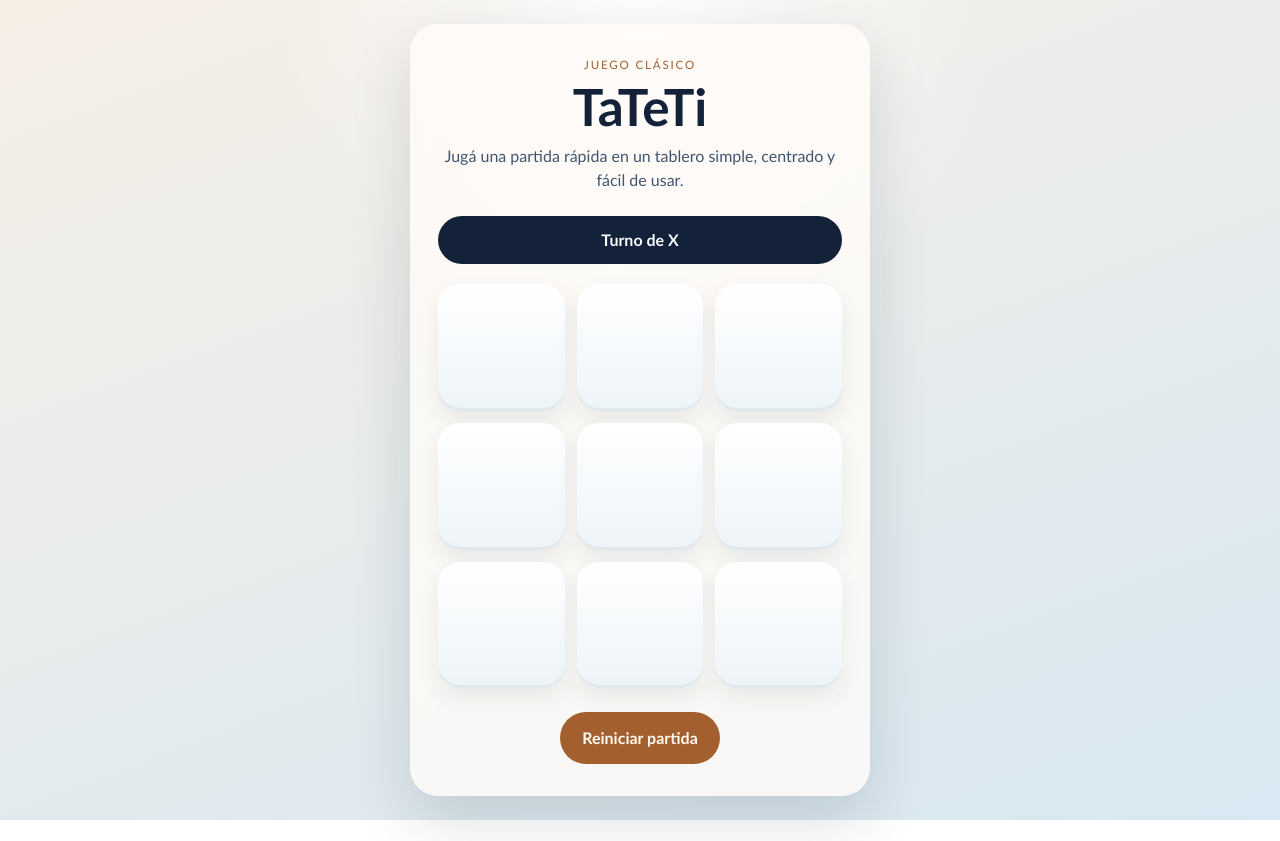
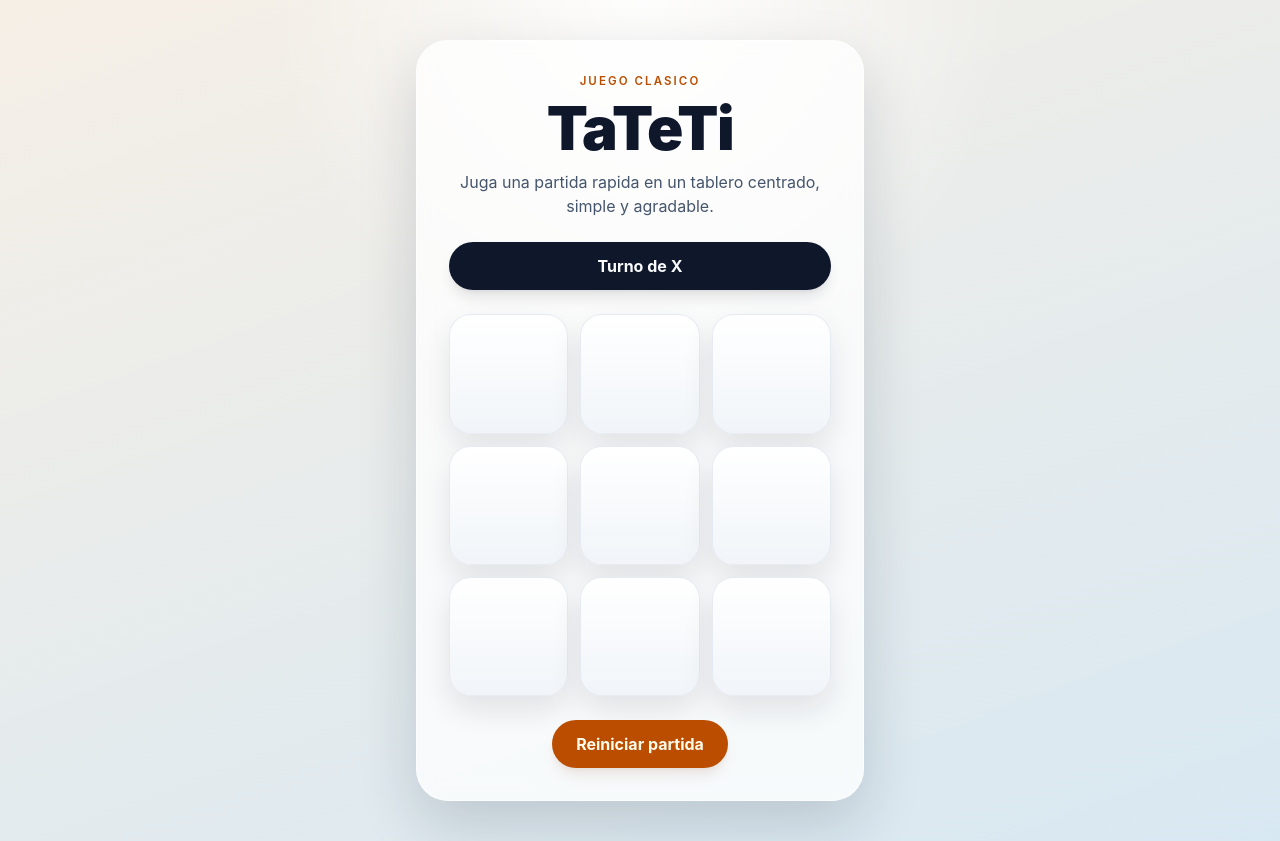
Before and after one commit to brunotarghetta/TicTacToe, a React (Vite) app: page / in a window 1280 px wide. Before the commit the page ends 820 px from the top, so only its background shows below. Built offline with nearby package versions, Linux system fonts and the light colour scheme.

Commit message:
Migrate app styles to Tailwind CSS

```diff
--- a/package.json
+++ b/package.json
@@ -9,8 +9,10 @@
     "preview": "vite preview"
   },
   "dependencies": {
+    "@tailwindcss/vite": "^4.2.1",
     "react": "^19.0.0",
-    "react-dom": "^19.0.0"
+    "react-dom": "^19.0.0",
+    "tailwindcss": "^4.2.1"
   },
   "devDependencies": {
     "@vitejs/plugin-react": "^5.0.0",
--- a/src/App.jsx
+++ b/src/App.jsx
@@ -27,7 +27,12 @@ function calculateWinner(squares) {
 function Square({ value, onClick, isHighlighted }) {
   return (
     <button
-      className={`square${isHighlighted ? " square--highlighted" : ""}`}
+      className={[
+        "aspect-square rounded-[1.35rem] border border-slate-200/80 text-4xl font-black text-slate-900 shadow-[0_14px_30px_rgba(15,23,42,0.10)] transition duration-150 hover:-translate-y-0.5 hover:shadow-[0_18px_34px_rgba(15,23,42,0.14)] focus:outline-none focus-visible:ring-4 focus-visible:ring-amber-500/50",
+        isHighlighted
+          ? "bg-linear-to-b from-amber-300 to-orange-400"
+          : "bg-linear-to-b from-white to-slate-100",
+      ].join(" ")}
       onClick={onClick}
       type="button"
     >
@@ -69,19 +74,31 @@ export default function App() {
   }
 
   return (
-    <main className="app">
-      <section className="game-card">
-        <p className="eyebrow">Juego clásico</p>
-        <h1>TaTeTi</h1>
-        <p className="description">
-          Jugá una partida rápida en un tablero simple, centrado y fácil de usar.
+    <main className="relative min-h-screen overflow-hidden bg-[linear-gradient(160deg,#f6efe6_0%,#d8e8f2_100%)] px-6 py-10 text-slate-900">
+      <div className="absolute inset-0 bg-[radial-gradient(circle_at_top,rgba(255,255,255,0.92),rgba(255,255,255,0)_35%)]" />
+
+      <section className="relative mx-auto grid min-h-[calc(100vh-5rem)] max-w-md place-items-center">
+        <div className="w-full rounded-[2rem] border border-white/60 bg-white/75 p-7 text-center shadow-[0_24px_60px_rgba(15,23,42,0.16)] backdrop-blur md:p-8">
+          <p className="mb-2 text-[0.72rem] font-semibold uppercase tracking-[0.18em] text-amber-700">
+            Juego clasico
+          </p>
+          <h1 className="text-5xl font-black tracking-tight sm:text-6xl">TaTeTi</h1>
+          <p className="mt-3 text-sm leading-6 text-slate-600 sm:text-base">
+            Juga una partida rapida en un tablero centrado, simple y agradable.
           </p>
 
-        <div className="status" aria-live="polite">
+          <div
+            aria-live="polite"
+            className="mt-6 rounded-full bg-slate-900 px-4 py-3 text-sm font-bold text-slate-50 shadow-lg shadow-slate-900/10 sm:text-base"
+          >
             {status}
           </div>
 
-        <div className="board" role="grid" aria-label="Tablero de TaTeTi">
+          <div
+            aria-label="Tablero de TaTeTi"
+            className="mt-6 grid grid-cols-3 gap-3"
+            role="grid"
+          >
             {board.map((value, index) => (
               <Square
                 key={index}
@@ -92,9 +109,14 @@ export default function App() {
             ))}
           </div>
 
-        <button className="reset-button" onClick={handleReset} type="button">
+          <button
+            className="mt-6 inline-flex items-center justify-center rounded-full bg-amber-700 px-6 py-3 text-sm font-bold text-amber-50 shadow-lg shadow-amber-900/10 transition duration-150 hover:-translate-y-0.5 hover:bg-amber-800 focus:outline-none focus-visible:ring-4 focus-visible:ring-slate-900/20 sm:text-base"
+            onClick={handleReset}
+            type="button"
+          >
             Reiniciar partida
           </button>
+        </div>
       </section>
     </main>
   );
--- a/src/styles.css
+++ b/src/styles.css
@@ -1,139 +1 @@
-:root {
-  font-family: "Trebuchet MS", "Segoe UI", sans-serif;
-  color: #132238;
-  background:
-    radial-gradient(circle at top, rgba(255, 255, 255, 0.9), rgba(255, 255, 255, 0) 35%),
-    linear-gradient(160deg, #f6efe6 0%, #d8e8f2 100%);
-  line-height: 1.5;
-  font-weight: 400;
-}
-
-* {
-  box-sizing: border-box;
-}
-
-body {
-  margin: 0;
-  min-width: 320px;
-  min-height: 100vh;
-}
-
-button {
-  font: inherit;
-}
-
-.app {
-  min-height: 100vh;
-  display: grid;
-  place-items: center;
-  padding: 24px;
-}
-
-.game-card {
-  width: min(100%, 460px);
-  padding: 32px 28px;
-  border-radius: 28px;
-  background: rgba(255, 252, 248, 0.82);
-  box-shadow: 0 24px 60px rgba(19, 34, 56, 0.15);
-  text-align: center;
-  backdrop-filter: blur(10px);
-}
-
-.eyebrow {
-  margin: 0 0 8px;
-  text-transform: uppercase;
-  letter-spacing: 0.16em;
-  font-size: 0.72rem;
-  color: #a35f2d;
-}
-
-h1 {
-  margin: 0;
-  font-size: clamp(2.2rem, 6vw, 3.2rem);
-  line-height: 1;
-}
-
-.description {
-  margin: 12px 0 24px;
-  color: #41556f;
-}
-
-.status {
-  margin-bottom: 20px;
-  padding: 12px 16px;
-  border-radius: 999px;
-  background: #132238;
-  color: #f8fbff;
-  font-weight: 700;
-}
-
-.board {
-  display: grid;
-  grid-template-columns: repeat(3, minmax(84px, 1fr));
-  gap: 12px;
-  margin-bottom: 24px;
-}
-
-.square {
-  aspect-ratio: 1;
-  border: 0;
-  border-radius: 22px;
-  background: linear-gradient(180deg, #ffffff 0%, #edf4f8 100%);
-  box-shadow: inset 0 -3px 0 rgba(19, 34, 56, 0.06), 0 10px 22px rgba(19, 34, 56, 0.08);
-  color: #132238;
-  font-size: clamp(2rem, 8vw, 3rem);
-  font-weight: 800;
-  cursor: pointer;
-  transition:
-    transform 0.18s ease,
-    box-shadow 0.18s ease,
-    background 0.18s ease;
-}
-
-.square:hover {
-  transform: translateY(-2px);
-  box-shadow: inset 0 -3px 0 rgba(19, 34, 56, 0.06), 0 14px 28px rgba(19, 34, 56, 0.12);
-}
-
-.square:focus-visible {
-  outline: 3px solid #a35f2d;
-  outline-offset: 4px;
-}
-
-.square--highlighted {
-  background: linear-gradient(180deg, #ffd98d 0%, #f3b94f 100%);
-}
-
-.reset-button {
-  border: 0;
-  border-radius: 999px;
-  padding: 14px 22px;
-  background: #a35f2d;
-  color: #fffaf4;
-  font-weight: 700;
-  cursor: pointer;
-  transition:
-    transform 0.18s ease,
-    opacity 0.18s ease;
-}
-
-.reset-button:hover {
-  transform: translateY(-1px);
-  opacity: 0.92;
-}
-
-.reset-button:focus-visible {
-  outline: 3px solid #132238;
-  outline-offset: 4px;
-}
-
-@media (max-width: 480px) {
-  .game-card {
-    padding: 24px 20px;
-    border-radius: 24px;
-  }
-
-  .board {
-    gap: 10px;
-  }
-}
+@import "tailwindcss";
--- a/vite.config.js
+++ b/vite.config.js
@@ -1,6 +1,7 @@
 import { defineConfig } from "vite";
 import react from "@vitejs/plugin-react";
+import tailwindcss from "@tailwindcss/vite";
 
 export default defineConfig({
-  plugins: [react()],
+  plugins: [react(), tailwindcss()],
 });
```
Also changed, not shown: 1 other file (tests, documents, lock files or other folders). Lines whose indentation alone changed are shown as unchanged.
